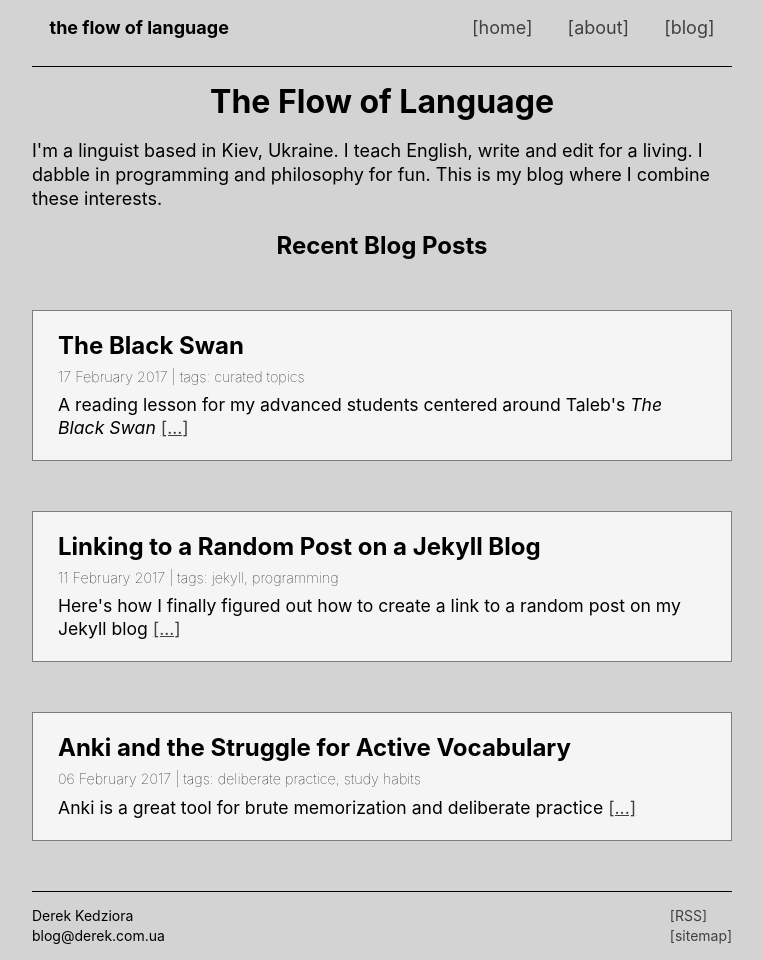
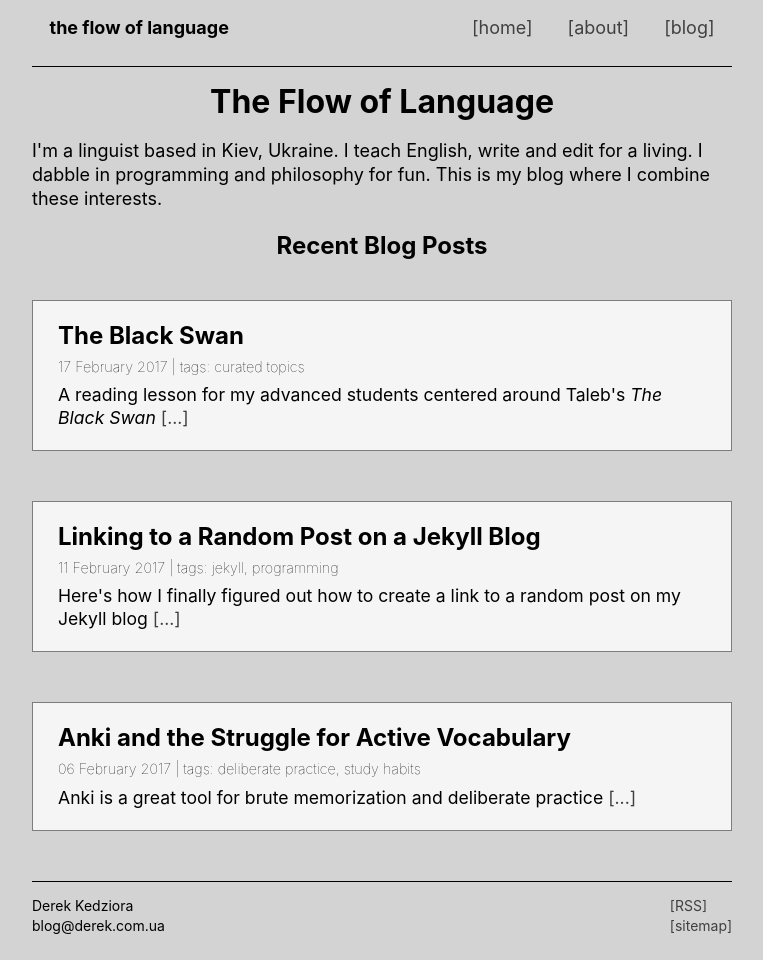
Before and after one commit to ZeroDeth/derekkedziora.github.io, a Jekyll site: the page built from index.html, in a window 1280 px wide. Shown: the whole page, without its empty margins (258-1021 px from the left). Built offline with Jekyll 4.4.1, drawn with Linux system fonts in a browser that asks for light colours; comment, search, counter and statistics services are not loaded.

Commit message:
CSS changes

```diff
--- a/_includes/blog-listing.html
+++ b/_includes/blog-listing.html
@@ -1,5 +1,4 @@
 <section class="blog-listing">
-  <hgroup>
   <h2 class="blog-listing-title"><a href="{{ post.url }}">{{post.title}}</a></h2>
     <h3 class="blog-listing-date"><time datetime=
       '{{ post.date | date: "%Y-%m-%d" }}'
@@ -7,5 +6,4 @@
     tags: {{ post.tags | join: ", "}}</h3>
     <h3 class="blog-listing-description">{{post.description}}
     <a href="{{ post.url }}">[...]</a></h3>
-    </hgroup>
 </section>
--- a/_layouts/post.html
+++ b/_layouts/post.html
@@ -14,13 +14,17 @@
     </header>
 
     <section class='post-content'>
-      {{ content }}
+      <main>
+        {{ content }}
+      </main>
     </section>
 
   </article>
 
+<aside>
   {% include next-previous-links.html %}
   {% include related-posts.html %}
+</aside>
 
   {% include footer.html %}
 
--- a/css/main.css
+++ b/css/main.css
@@ -95,6 +95,7 @@ footer ul {
 
 .centered-title {
   text-align: center;
+  margin-bottom: -10px;
 }
 
 .post-title {
@@ -128,6 +129,10 @@ footer ul {
   background-color: #F5F5F5;
 }
 
+.blog-listing a {
+  text-decoration: none;
+}
+
 .blog-listing-title {
   font-size: 1.5em;
   text-align: left;
@@ -136,7 +141,6 @@ footer ul {
 
 .blog-listing-title a {
   color: black;
-  text-decoration: none;
 }
 
 .blog-listing-description {
@@ -162,12 +166,13 @@ footer ul {
 
 .next-previous-links ul {
   padding-left: 0px;
-  text-align: center;
+  margin: 30px 0px 30px 0px;
 }
 
 .next-previous-links li {
   display: inline;
   font-size: 20px;
+  padding: 0px 45px 0px 45px;
 }
 
 .tagline {
--- a/index.html
+++ b/index.html
@@ -10,11 +10,12 @@ og-type: website
   This is my blog where I combine these interests.</p>
 </header>
 
-<hgroup>
+
+<aside>
   <h2 class="centered-title">Recent Blog Posts</h2>
-</hgroup>
-
 
 {% for post in site.posts limit: 3 %}
   {% include blog-listing.html %}
 {% endfor %}
+
+</aside>
```
